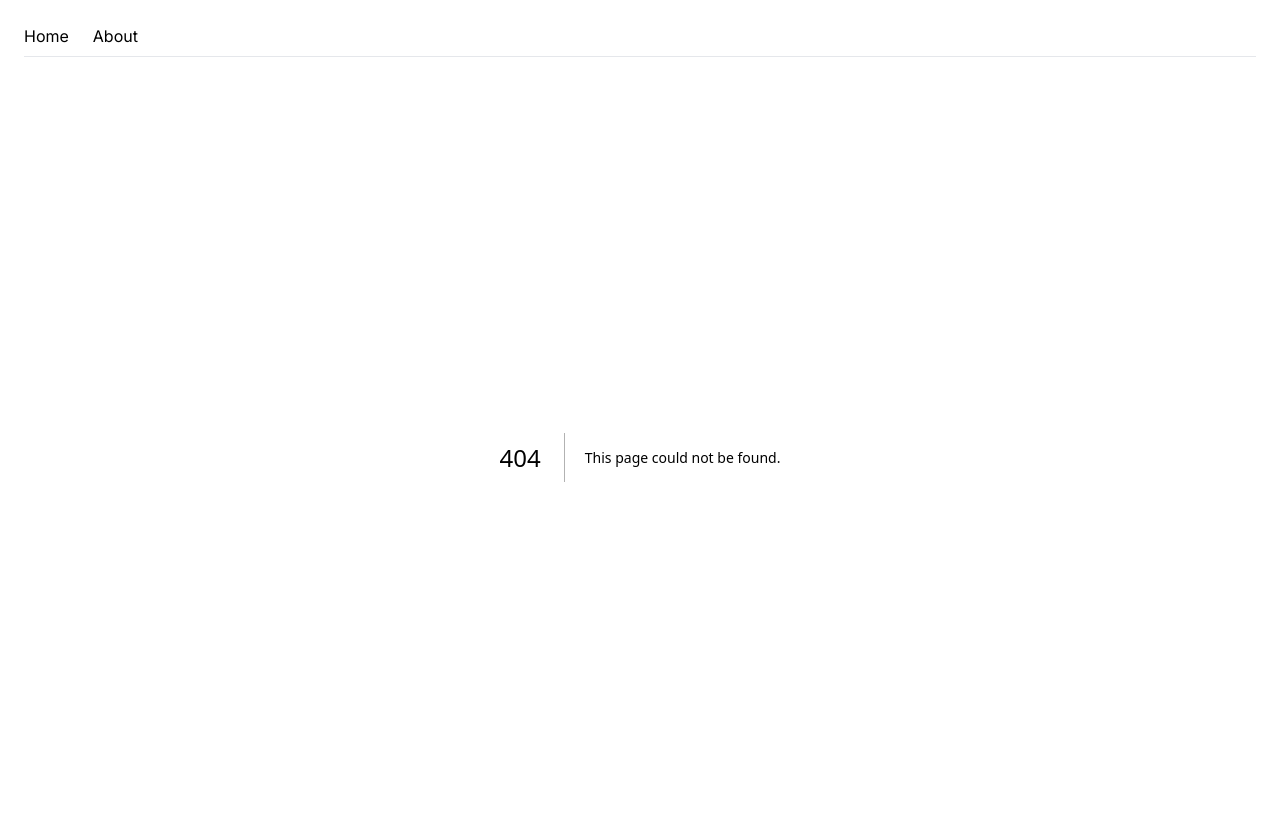
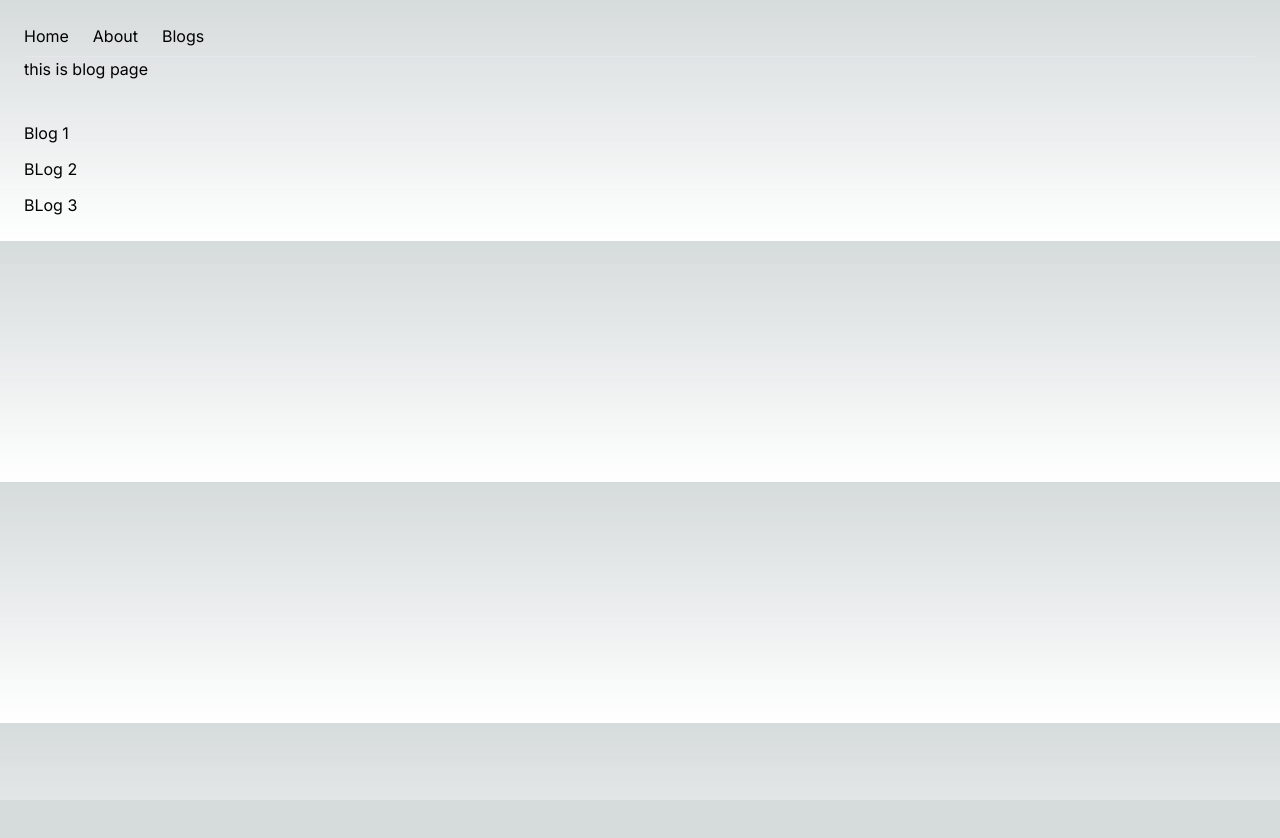
Before and after one commit to Zubayer-Aurnab/Next-Js-Crash, a Next.js app: page /blogs in a window 1280 px wide. Before the commit this address had no page. Shown: the top 838 px of the page. After the commit the page ends 800 px from the top, so only its background shows below. Built offline with nearby package versions, Linux system fonts and the light colour scheme.

Commit message:
Dynamic Routing

```diff
--- a/app/about/page.js
+++ b/app/about/page.js
@@ -1,7 +1,7 @@
 import React from "react";
 
 const About = () => {
-  throw new Error("Error loading");
+  // throw new Error("Error loading");
   return (
     <div className="mt-10">
       <h1>This is About Page</h1>
--- /dev/null
+++ b/app/about/vision/page.js
@@ -0,0 +1,11 @@
+
+
+const page = () => {
+    return (
+        <div>
+            <h1>Vision Page</h1>
+        </div>
+    );
+};
+
+export default page;
--- /dev/null
+++ b/app/blogs/[id]/page.js
@@ -0,0 +1,10 @@
+import React from "react";
+
+const BlogPage = ({ params }) => {
+  console.log(params);
+  return <div>
+    <h1 className="mt-10">the Blog id is : {params.id}</h1>
+  </div>;
+};
+
+export default BlogPage;
--- /dev/null
+++ b/app/blogs/page.js
@@ -0,0 +1,36 @@
+import Link from "next/link";
+import React from "react";
+
+const Blogs = () => {
+  const blogs = [
+    {
+      id: 1,
+      title: "Blog 1",
+      description: "description for 1",
+    },
+    {
+      id: 2,
+      title: "BLog 2",
+      description: "description for 2",
+    },
+    {
+      id: 3,
+      title: "BLog 3",
+      description: "description for 3",
+    },
+  ];
+  return (
+    <div>
+      <h1>this is blog page</h1>
+      <ul className="mt-10 space-y-3">
+        {blogs.map((blog) => (
+          <li key={blog.id}>
+            <Link href={`/blogs/${blog.id}`}>{blog.title}</Link>
+          </li>
+        ))}
+      </ul>
+    </div>
+  );
+};
+
+export default Blogs;
--- a/app/layout.js
+++ b/app/layout.js
@@ -21,6 +21,9 @@ export default function RootLayout({ children }) {
             <li>
               <Link href="/about">About</Link>
             </li>
+            <li>
+              <Link href="/blogs">Blogs</Link>
+            </li>
           </ul>
         </nav>
         <hr />
```
